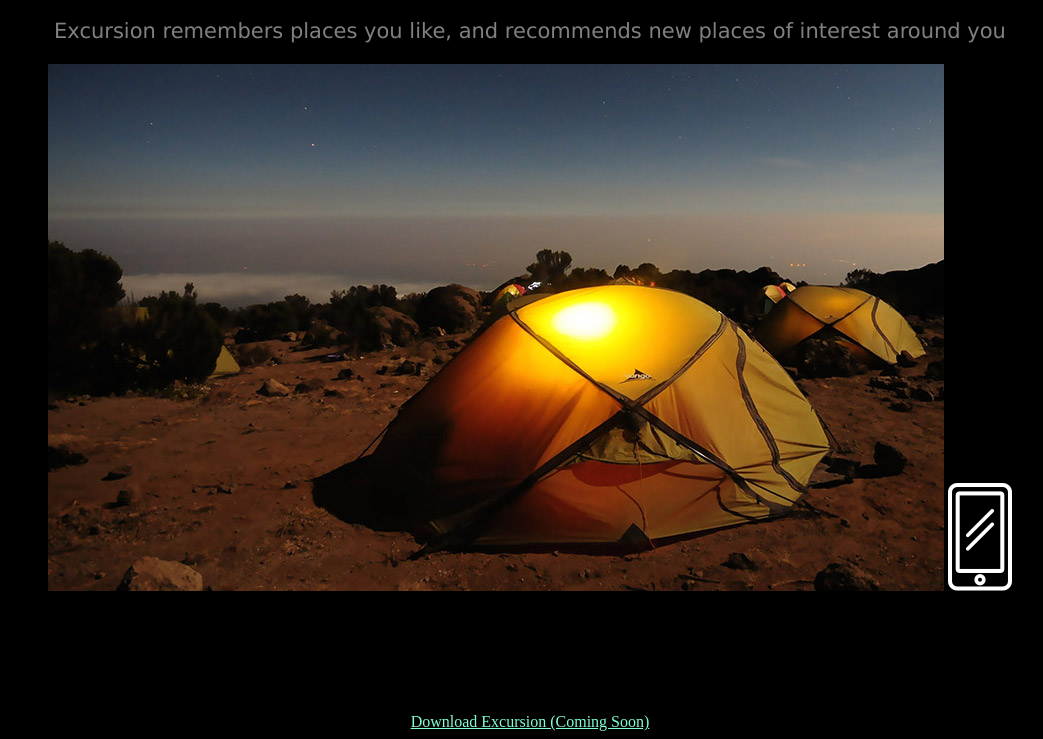
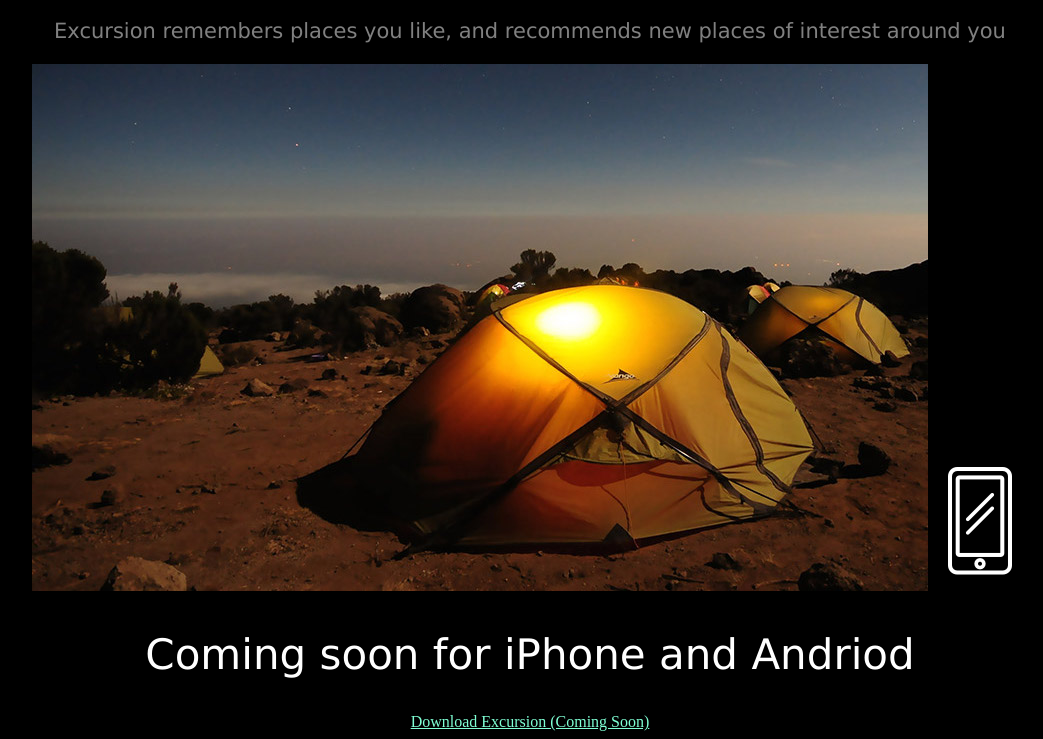
Before and after one commit to Jimbojones2211/Excursion, a plain HTML site: page index.html in a window 1280 px wide. Shown: the part 397-1136 px from the top of the page, without its empty margins (110-1153 px from the left). Drawn offline with Linux system fonts and the light colour scheme.

Commit message:
final bug fixes

```diff
--- a/index.html
+++ b/index.html
@@ -11,7 +11,7 @@
     <h2>Your personal travel guide</h2>
     <p>Excursion remembers places you like, and recommends new places of interest around you</p>
     <img src="resources/images/dome.png"></img>
-    <img src="resources/images/cellicon.png"></img>
+    <img src="resources/images/cellicon.png" style="margin: 16px;"></img>
     <h2>Coming soon for iPhone and Andriod</h2>
     <a href-"https://www.wikipedia.com">Download Excursion (Coming Soon)</a>
 </body>
--- a/resources/css/style.css
+++ b/resources/css/style.css
@@ -22,6 +22,7 @@ h2 {
     font-family: verdana;
     font-weight: 300;
     font-size: 42px;
+    color: white;
 }
 
 p {
```
